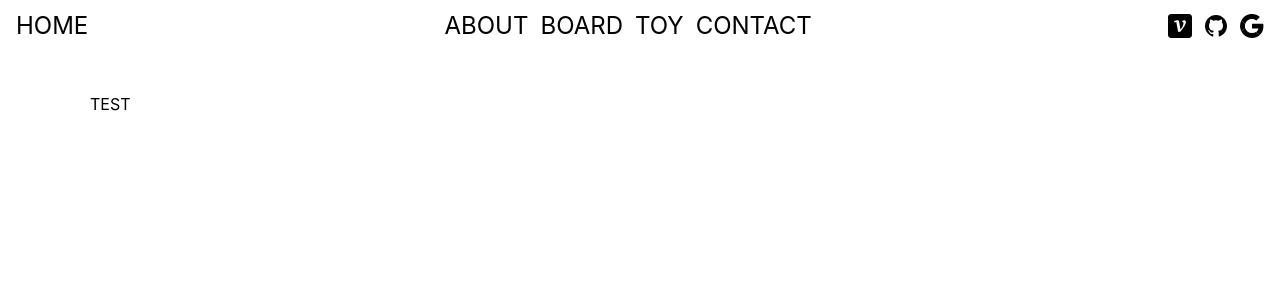
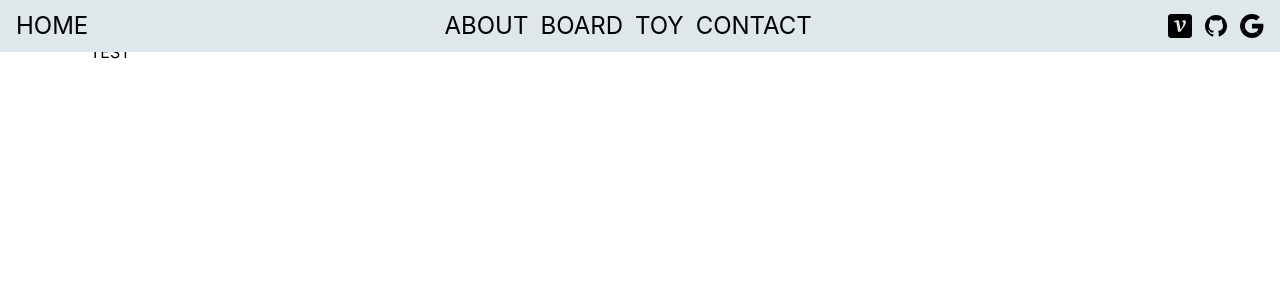
Before and after one commit to SeongYoonMin/toyblog, a Nuxt app: page / in a window 1280 px wide. Shown: the top 300 px of the page. Built offline with nearby package versions, Linux system fonts and the light colour scheme; a web font is replaced by a local one.

Commit message:
Fix: Header design

```diff
--- a/components/LayoutHeader.vue
+++ b/components/LayoutHeader.vue
@@ -1,10 +1,16 @@
 <script setup lang="ts">
+const route = useRoute();
+const nowPath = ref<string>(route.path);
+watch(() => route.path, (path: string) => {
+  nowPath.value = path;
+});
 </script>
 
 <template>
   <header
     id="header"
-    class="flex items-center justify-between sticky w-full top-0 left-0 right-0 z-10 px-4 py-2 bg-white"
+    class="flex items-center justify-between sticky w-full top-0 left-0 right-0 z-10 px-4 py-2"
+    :class="{ main_header : nowPath === '/'}"
   >
     <NuxtLink to="/" class="link">HOME</NuxtLink>
     <ul class="flex items-center justify-center gap-3">
@@ -13,21 +19,45 @@
       <li><NuxtLink to="/toy" class="link">TOY</NuxtLink></li>
       <li><NuxtLink to="/contact" class="link">CONTACT</NuxtLink></li>
     </ul>
-    <div class="flex items-center justify-center gap-3 ">
-      <NuxtLink class="max-w-[24px] hover:scale-125 duration-300" target="_blank" to="https://velog.io/@villain_uni"><img src="~assets/images/icons/velog.svg" alt="VELOG" class="w-[24px]"></NuxtLink>
-      <NuxtLink class="max-w-[24px] hover:scale-125 duration-300" target="_blank" to="https://github.com/SeongYoonMin"><img src="~assets/images/icons/github.svg" alt="GITHUB" class="w-[24px]"></NuxtLink>
-      <NuxtLink class="max-w-[24px] hover:scale-125 duration-300" target="_blank" to="mailto:namo4862@gmail.com"><img src="~assets/images/icons/google.svg" alt="GOOGLE" class="w-[24px]"></NuxtLink>
+    <div class="flex items-center justify-center gap-3">
+      <NuxtLink
+        class="max-w-[24px] hover:scale-125 duration-300"
+        target="_blank"
+        to="https://velog.io/@villain_uni"
+        ><img src="~assets/images/icons/velog.svg" alt="VELOG" class="w-[24px]"
+      /></NuxtLink>
+      <NuxtLink
+        class="max-w-[24px] hover:scale-125 duration-300"
+        target="_blank"
+        to="https://github.com/SeongYoonMin"
+        ><img
+          src="~assets/images/icons/github.svg"
+          alt="GITHUB"
+          class="w-[24px]"
+      /></NuxtLink>
+      <NuxtLink
+        class="max-w-[24px] hover:scale-125 duration-300"
+        target="_blank"
+        to="mailto:namo4862@gmail.com"
+        ><img
+          src="~assets/images/icons/google.svg"
+          alt="GOOGLE"
+          class="w-[24px]"
+      /></NuxtLink>
     </div>
-
   </header>
 </template>
 
 <style lang="scss" scoped>
 .link {
   font-size: 24px;
-  transition: .3s all;
+  transition: 0.3s all;
   &:hover {
-    color: #87CEEB;
+    color: #87ceeb;
   }
 }
+.main_header {
+  background-color: #DEE7E9;
+  position: absolute;
+}
 </style>
```
